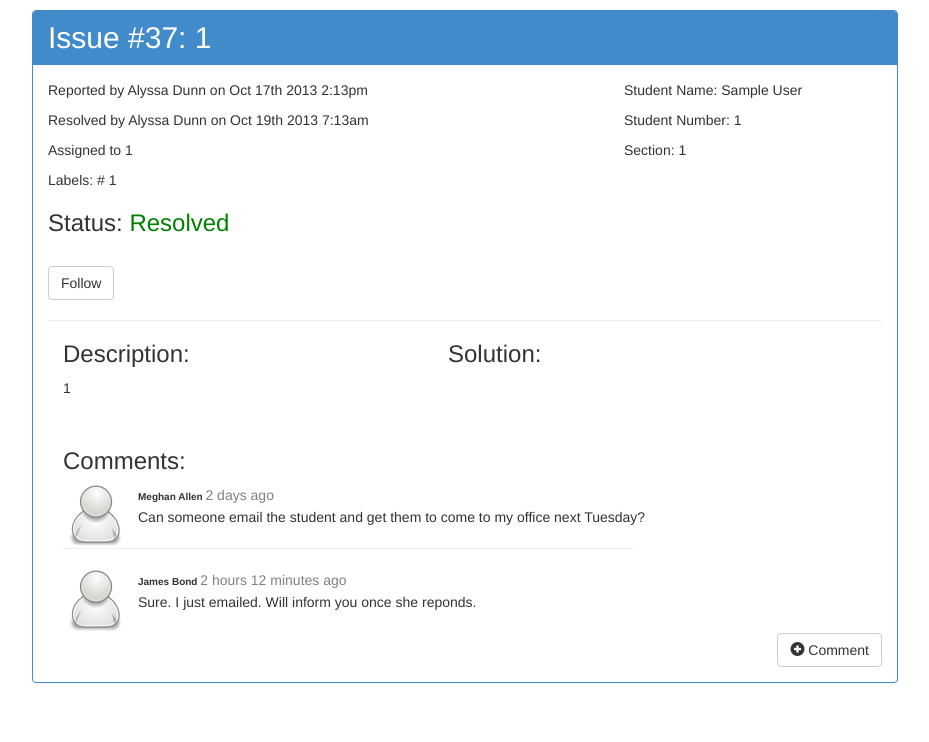
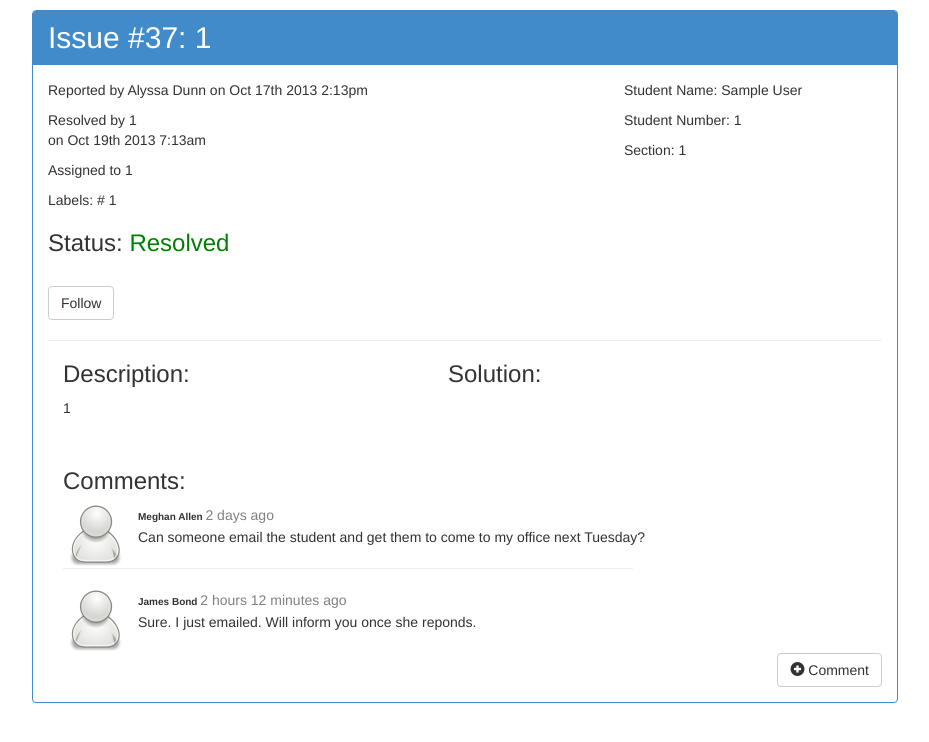
Before and after one commit to midlife83/ArgentineRose, a PHP site: page /resolved_issue.php in a window 1280 px wide; the page is wider, and only the part inside the window is pictured. Shown: the top 742 px of that part, without its empty margins (175-1104 px from the left). Run offline with PHP 8.4, Linux system fonts and the light colour scheme; the visitor is signed in with stand-in values (Sample User, id 1); data that the repository does not hold is empty.

Commit message:
fix small bugs on index page & resolved issue page

```diff
--- a/index.php
+++ b/index.php
@@ -202,7 +202,7 @@
        <div class="form-group">
         <label for="studentNumber" class="col-sm-2 control-label">Student Number</label>
         <div class="col-sm-4">
-         <input type="number" class="form-control" id="studentNumber" maxlength="8" name="studentNumber"
+         <input type="text" class="form-control" id="studentNumber" maxlength="8" name="studentNumber"
          placeholder="Student Number">
         </div>
        </div>
--- a/resolved_issue.php
+++ b/resolved_issue.php
@@ -41,7 +41,9 @@
 		Reported by Alyssa Dunn on Oct 17th 2013 2:13pm
       </p>
 	  <p>
-        Resolved by Alyssa Dunn on Oct 19th 2013 7:13am
+        Resolved by
+        <?php echo $assignment. "<br>"; ?>
+        on Oct 19th 2013 7:13am
       </p>
       <p>
        Assigned to
```
